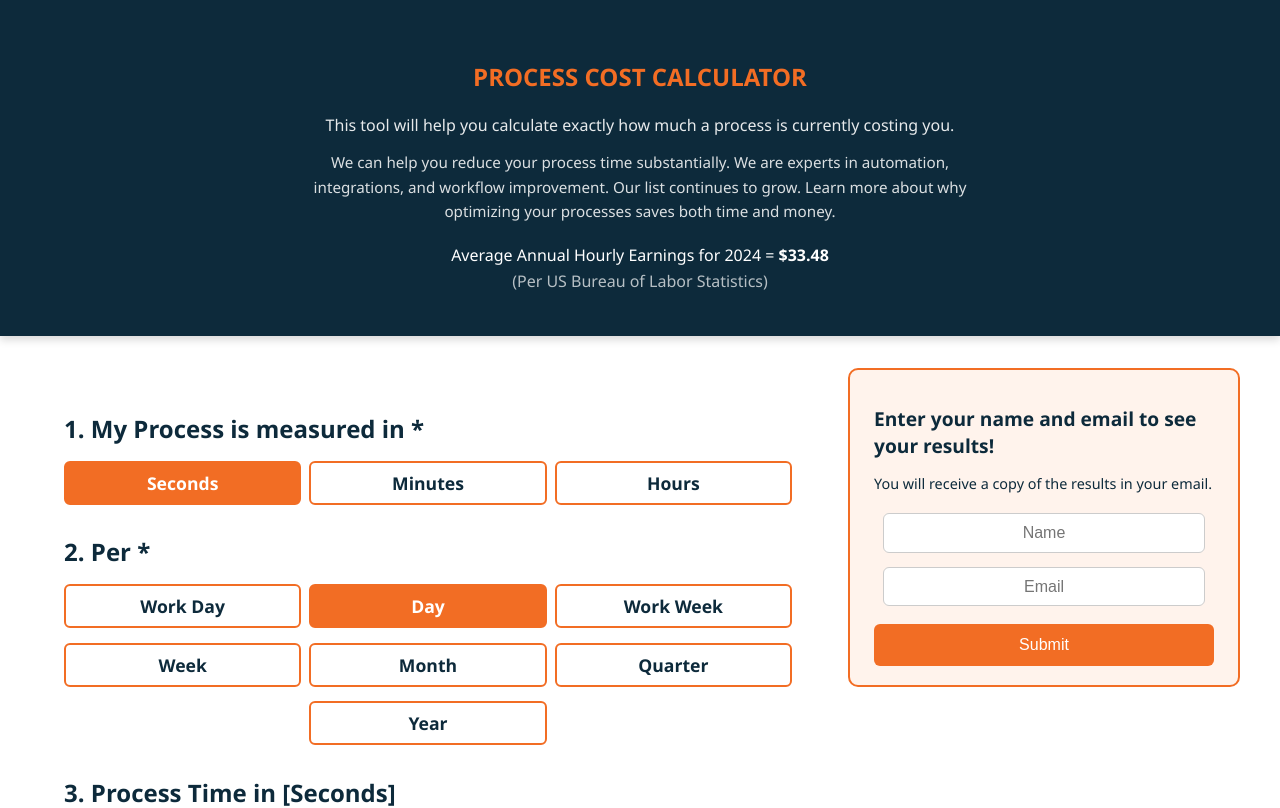
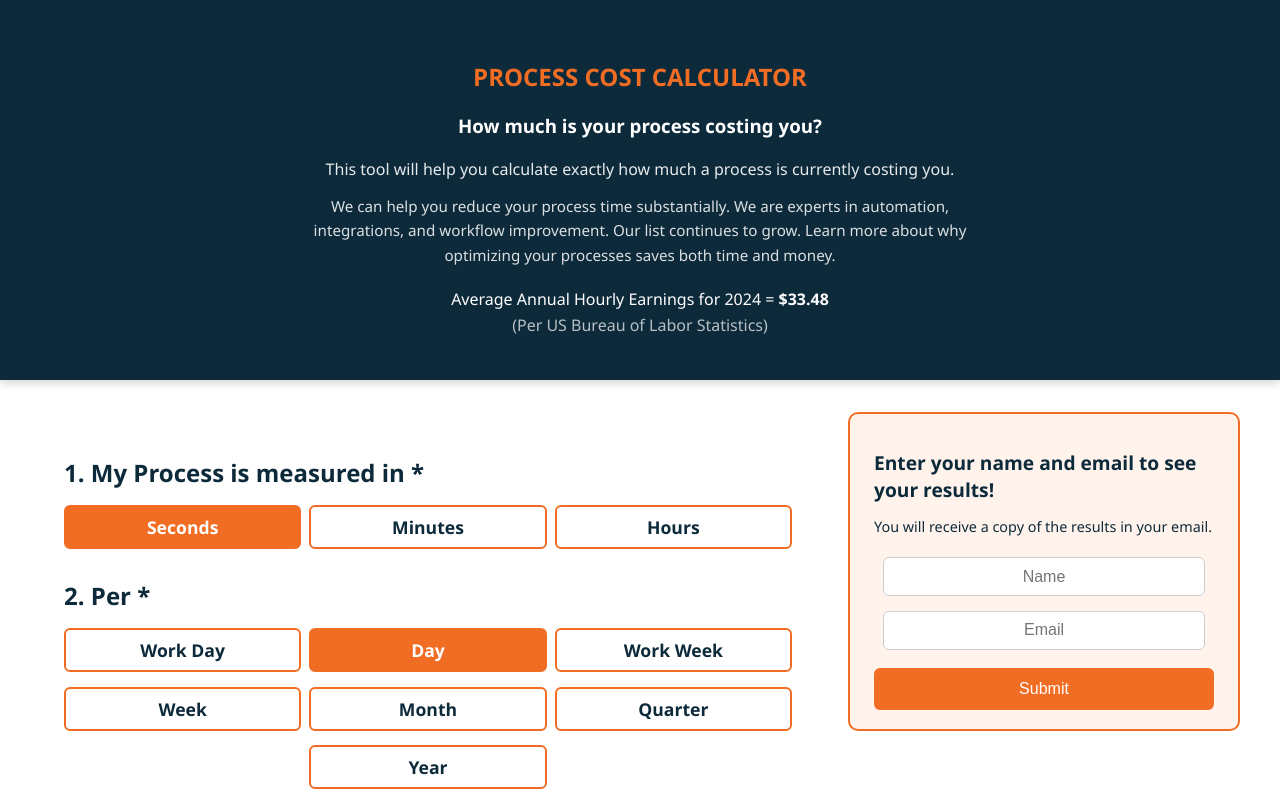
Before and after one commit to austin-epicit/ProcessCalculatorPage, a React (Vite) app: page / in a window 1280 px wide. Shown: the top 808 px of the page. Built offline with nearby package versions, Linux system fonts and the light colour scheme.

Commit message:
Added subtitle and changed blue zone

```diff
--- a/src/App.tsx
+++ b/src/App.tsx
@@ -54,9 +54,12 @@ export default function ProcessCostCalculator() {
 
   return (
     <div className="page-wrapper">
-      <section className="dark-section">
+
         <div className="header-text">
-          <h1 className="title">PROCESS COST CALCULATOR</h1>
+          <section className="dark-section">
+            <h1 className="title">PROCESS COST CALCULATOR</h1>
+            <h3>How much is your process costing you?</h3>
+          </section>
           <p>This tool will help you calculate exactly how much a process is currently costing you.</p>
           <p className="subtext">
             We can help you reduce your process time substantially. We are experts in automation, integrations, and
@@ -68,7 +71,7 @@ export default function ProcessCostCalculator() {
             <span>(Per US Bureau of Labor Statistics)</span>
           </p>
         </div>
-      </section>
+
 
       <div className="calculator-layout">
         {/* LEFT SIDE */}
```
